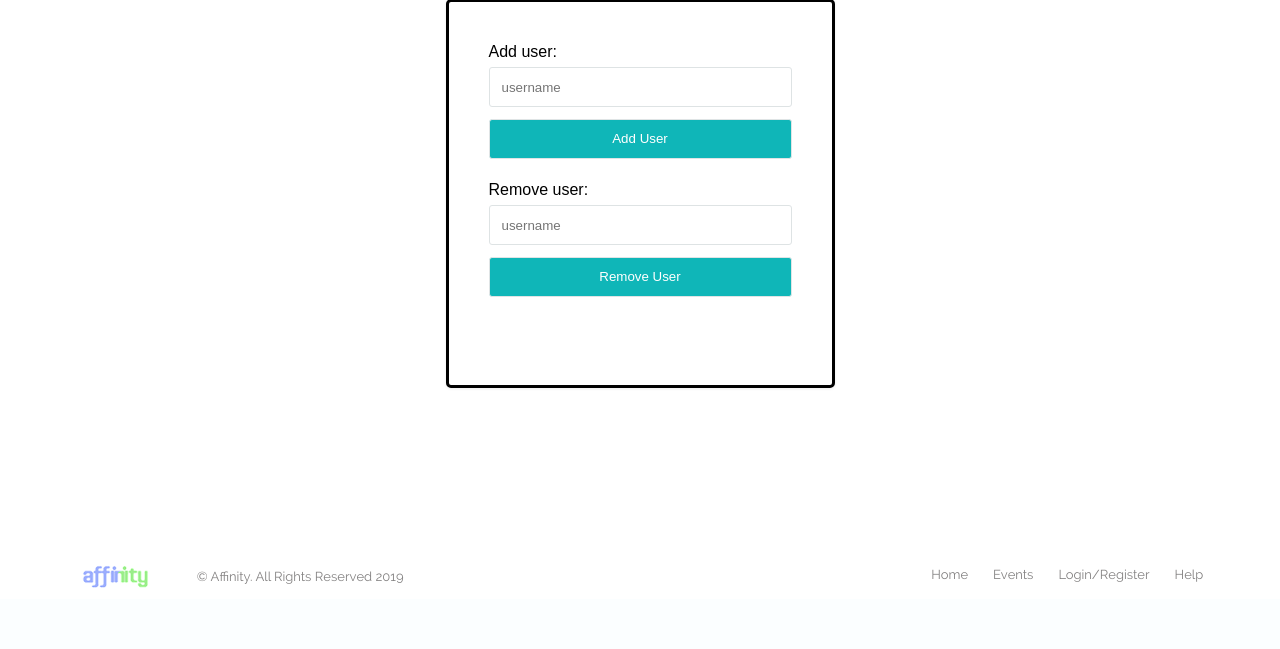
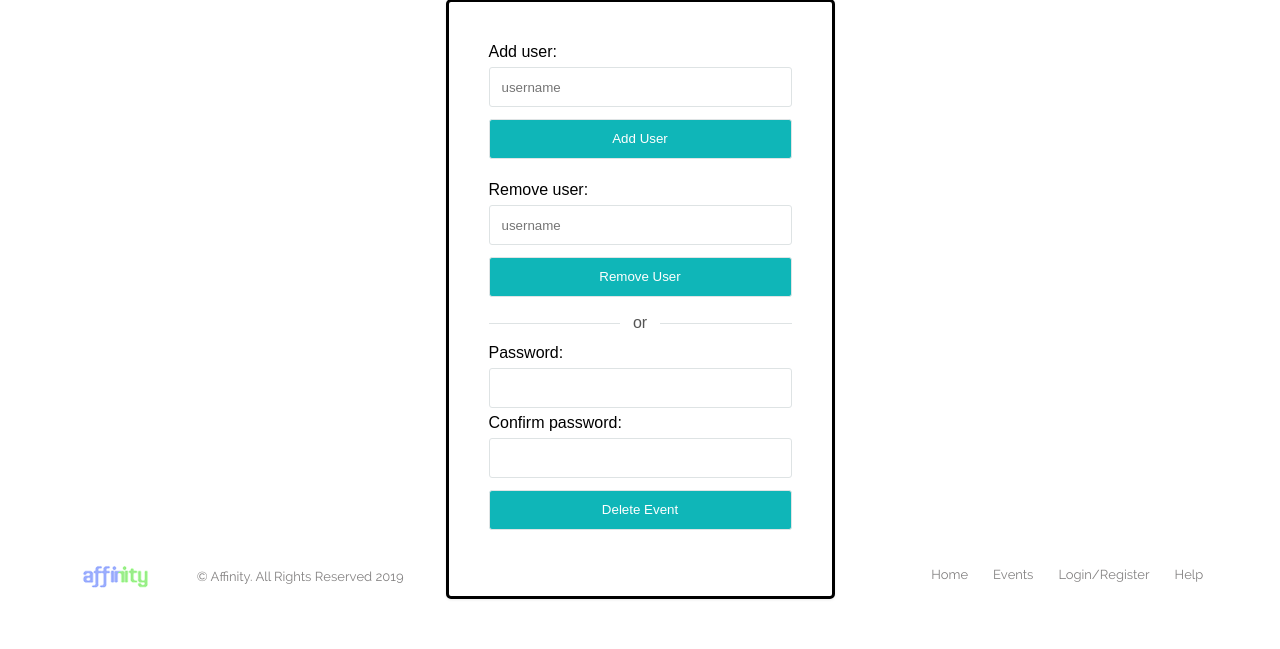
Before and after one commit to dvalevv/Affinity, a PHP site: page /editevent.php in a window 1280 px wide. Shown: the part 201-850 px from the top of the page. Before the commit the page ends 789 px from the top, so only its background shows below. Run offline with PHP 8.4, Linux system fonts and the light colour scheme; data that the repository does not hold is empty.

Commit message:
Update editevent.php

```diff
--- a/css/login.css
+++ b/css/login.css
@@ -503,6 +503,12 @@ header.dark nav ul li a:hover{
 }
 
 
+/* Make form longer */
+.long{
+    height: 600px!important;
+}
+
+
 /*    footer    */
 footer{
     width: 100%;
--- a/editevent.php
+++ b/editevent.php
@@ -47,7 +47,7 @@
             if(isset($_GET["eventID"]))
               $eventID = $_GET["eventID"];
 
-            echo '<div class="user-card round5">
+            echo '<div class="user-card long">
 	            <div class="login-box">
                     <h1>' . $eventName . '</h1>
                       Add user:
@@ -60,6 +60,13 @@
 			<input type="text" name="user" class="user" placeholder="username">
 			<input type="submit" name="removeUser" value="Remove User" class="login">
                       </form>
+                      <div class="or"></div>
+                      <form class="login-form" name="deleteEvent" method="post" action="">
+                        Password:
+                        <input type="password" name="password"> <br>
+                        Confirm password:
+                        <input type="password" name="cPassword"> <br>
+			<input type="submit" name="deleteEvent" value="Delete Event" class="login">
                     </div>
                   </div>'
 ?>
```
